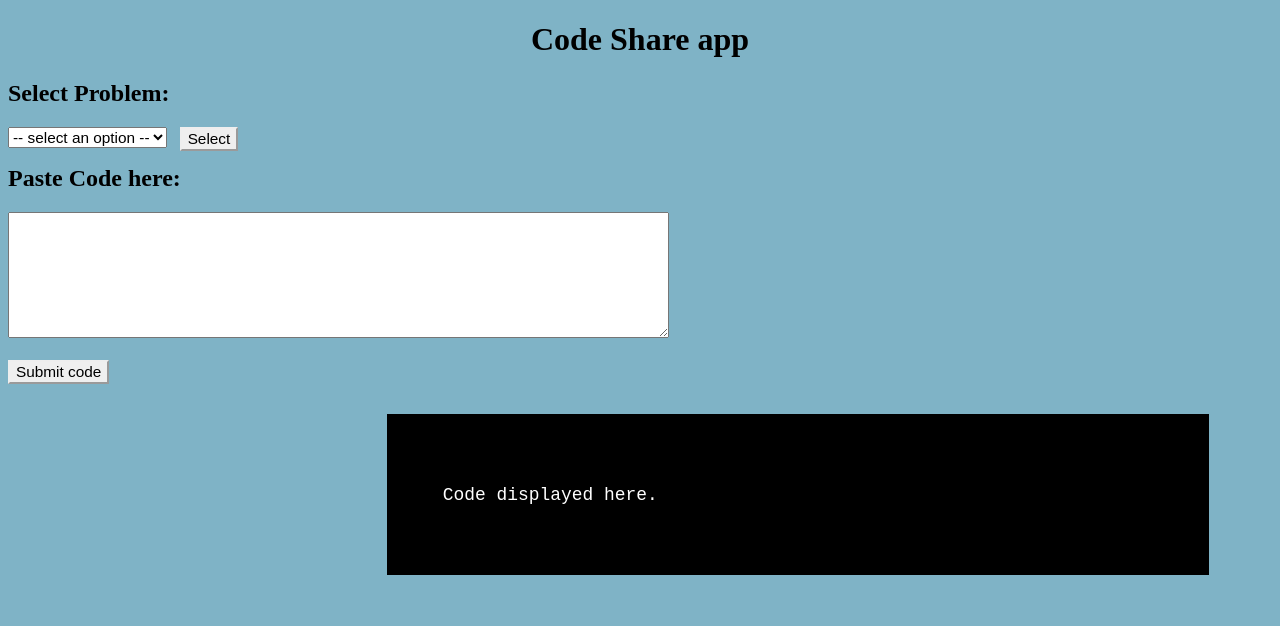
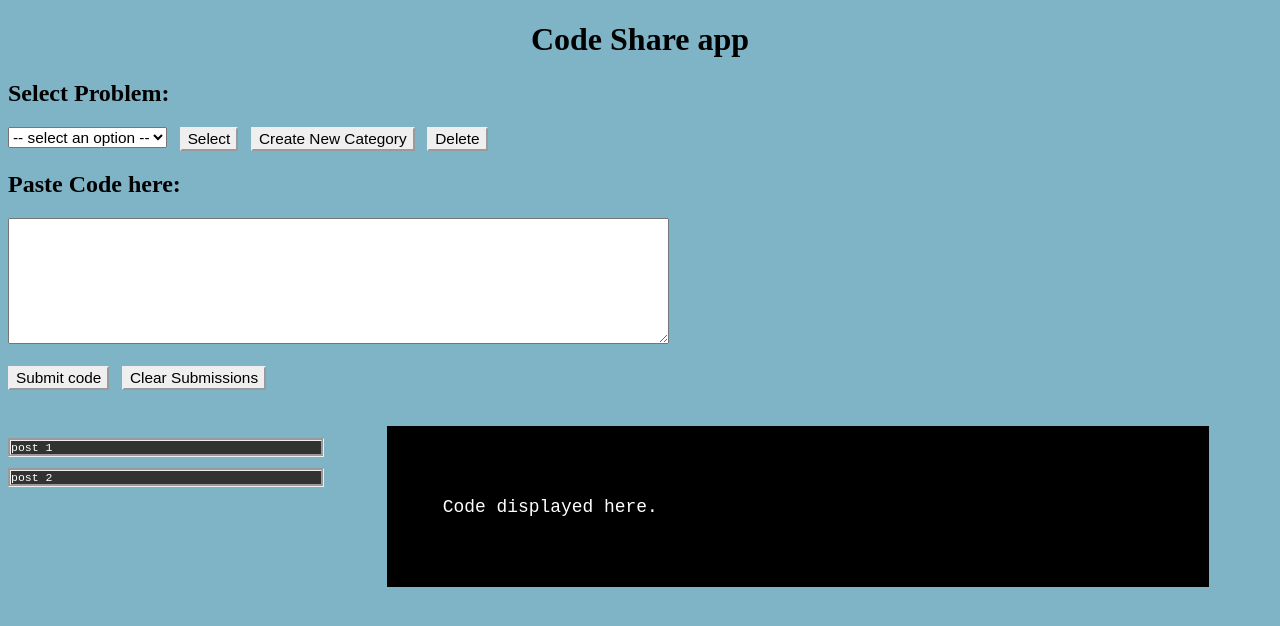
Before and after one commit to BLayman/SocketIOApp, an Angular app in the folder angular-app/: page / in a window 1280 px wide. Shown: the top 626 px of the page. Built offline with nearby package versions, Linux system fonts and the light colour scheme.

Commit message:
Added mock posts, and post model. Refactored admin content to display using a structural directive.

```diff
--- a/angular-app/src/app/app.component.ts
+++ b/angular-app/src/app/app.component.ts
@@ -7,4 +7,5 @@ import { Component } from '@angular/core';
 })
 export class AppComponent {
   title = 'Code Share app';
+  admin = true; // TODO connect to child components
 }
--- /dev/null
+++ b/angular-app/src/app/postsDisplay/mockPosts.ts
@@ -0,0 +1,6 @@
+import {Post} from "./post";
+
+export const POSTS : Post[] = [
+  {"body": "post 1"},
+  {"body": "post 2"}
+];
--- /dev/null
+++ b/angular-app/src/app/postsDisplay/post.ts
@@ -0,0 +1,3 @@
+export class Post {
+  body: string;
+}
--- a/angular-app/src/app/postsDisplay/postsDisplay.component.html
+++ b/angular-app/src/app/postsDisplay/postsDisplay.component.html
@@ -1,6 +1,7 @@
 <!-- posts list div -->
 <h3 id="postsTitle"></h3>
 <div id="posts">
+  <pre class = "post" *ngFor= "let post of posts">{{post.body}}</pre>
 </div>
 
 <!-- code main display -->
--- a/angular-app/src/app/postsDisplay/postsDisplay.component.ts
+++ b/angular-app/src/app/postsDisplay/postsDisplay.component.ts
@@ -1,10 +1,18 @@
 import { Component } from "@angular/core";
+import {Post} from './post'; // post model
+import {POSTS} from "./mockPosts"; // mock posts
 
 @Component({
   selector: 'posts-display',
   templateUrl: './postsDisplay.component.html',
   styleUrls: ['./postsDisplay.component.css']
 })
+
 export class postsDisplayComponent {
+  posts: Post[]; // array of posts bound to our html by structural directive
 
+  ngOnInit(){
+    // load in mock posts
+    this.posts = POSTS;
+  }
 }
--- a/angular-app/src/app/probSelect/probSelect.component.css
+++ b/angular-app/src/app/probSelect/probSelect.component.css
@@ -1,8 +1,4 @@
-#selectProblem, #probs, #submitCode{
+#selectProblem, #probs, #createProblem{
   float: left;
   margin-right: 1%;
 }
-
-#createProblem{
-  margin-top: 1%;
-}
--- a/angular-app/src/app/probSelect/probSelect.component.html
+++ b/angular-app/src/app/probSelect/probSelect.component.html
@@ -8,6 +8,6 @@
 
   <!-- drop down buttons -->
   <button id="selectProblem">Select</button>
-  <button id="deleteProblem" class='admin' disabled >Delete</button>
-  <button id="createProblem" class='admin' disabled >Create New Category</button>
+  <button id="deleteProblem" *ngIf="admin == true">Delete</button>
+  <button id="createProblem" *ngIf="admin == true" >Create New Category</button>
   <br>
--- a/angular-app/src/app/probSelect/probSelect.component.ts
+++ b/angular-app/src/app/probSelect/probSelect.component.ts
@@ -6,5 +6,5 @@ import { Component } from '@angular/core';
   styleUrls: ['./probSelect.component.css']
 })
 export class probSelectComponent {
-
+  admin = true;
 }
--- a/angular-app/src/app/submitPost/submitPost.component.html
+++ b/angular-app/src/app/submitPost/submitPost.component.html
@@ -6,6 +6,6 @@
 
 <!-- post buttons -->
 <button id="submitCode">Submit code</button>
-<button id="clear" class='admin' disabled>Clear Submissions</button>
+<button id="clear" *ngIf="admin == true">Clear Submissions</button>
 <br>
 <br>
--- a/angular-app/src/app/submitPost/submitPost.component.ts
+++ b/angular-app/src/app/submitPost/submitPost.component.ts
@@ -6,5 +6,5 @@ import { Component } from "@angular/core";
   styleUrls: ['./submitPost.component.css']
 })
 export class submitPostComponent {
-
+  admin = true;
 }
--- a/angular-app/src/styles.css
+++ b/angular-app/src/styles.css
@@ -9,6 +9,3 @@ button{
 select{
   font-size: 1.2vw;
 }
-.admin{
-    display:none;
-}
```
